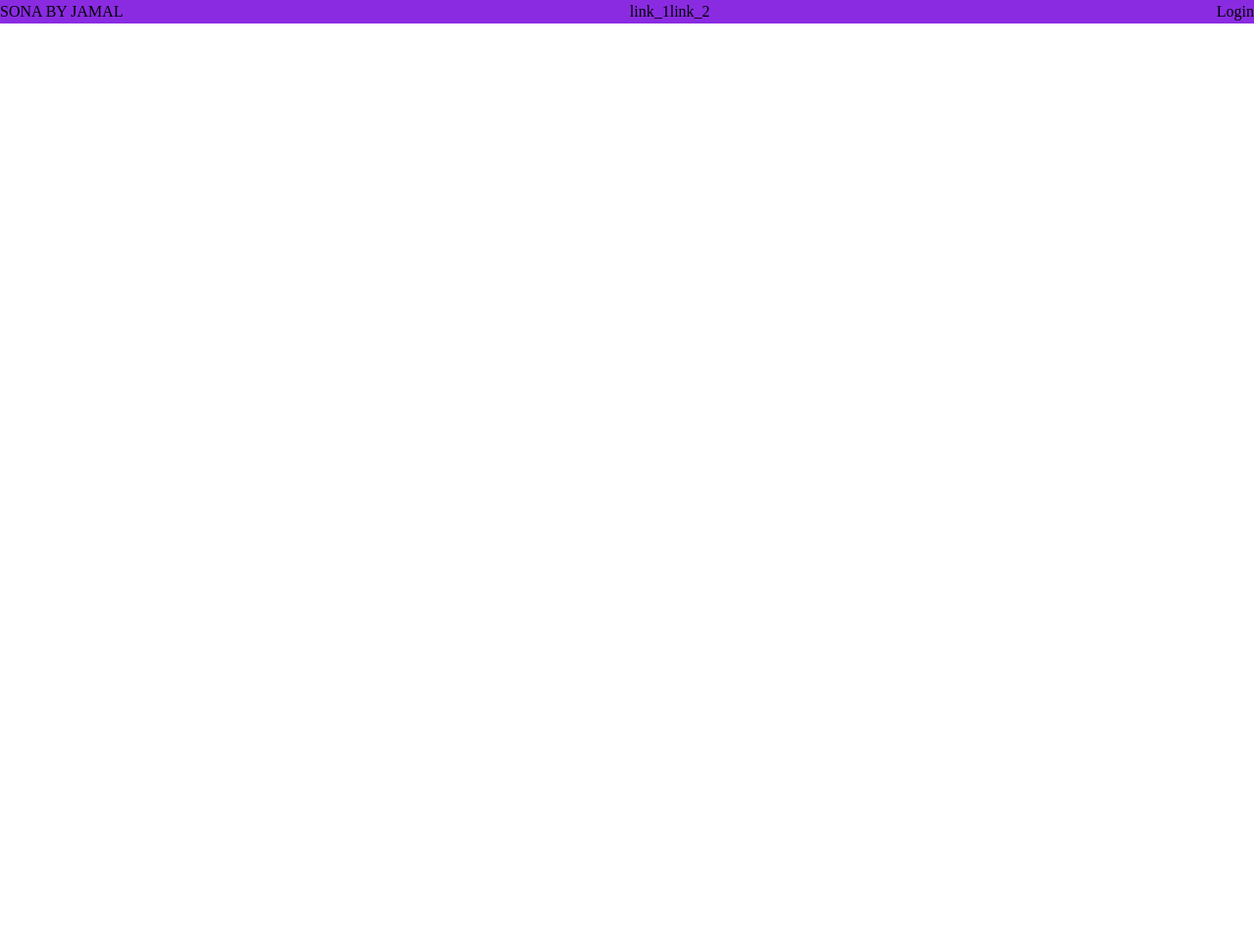
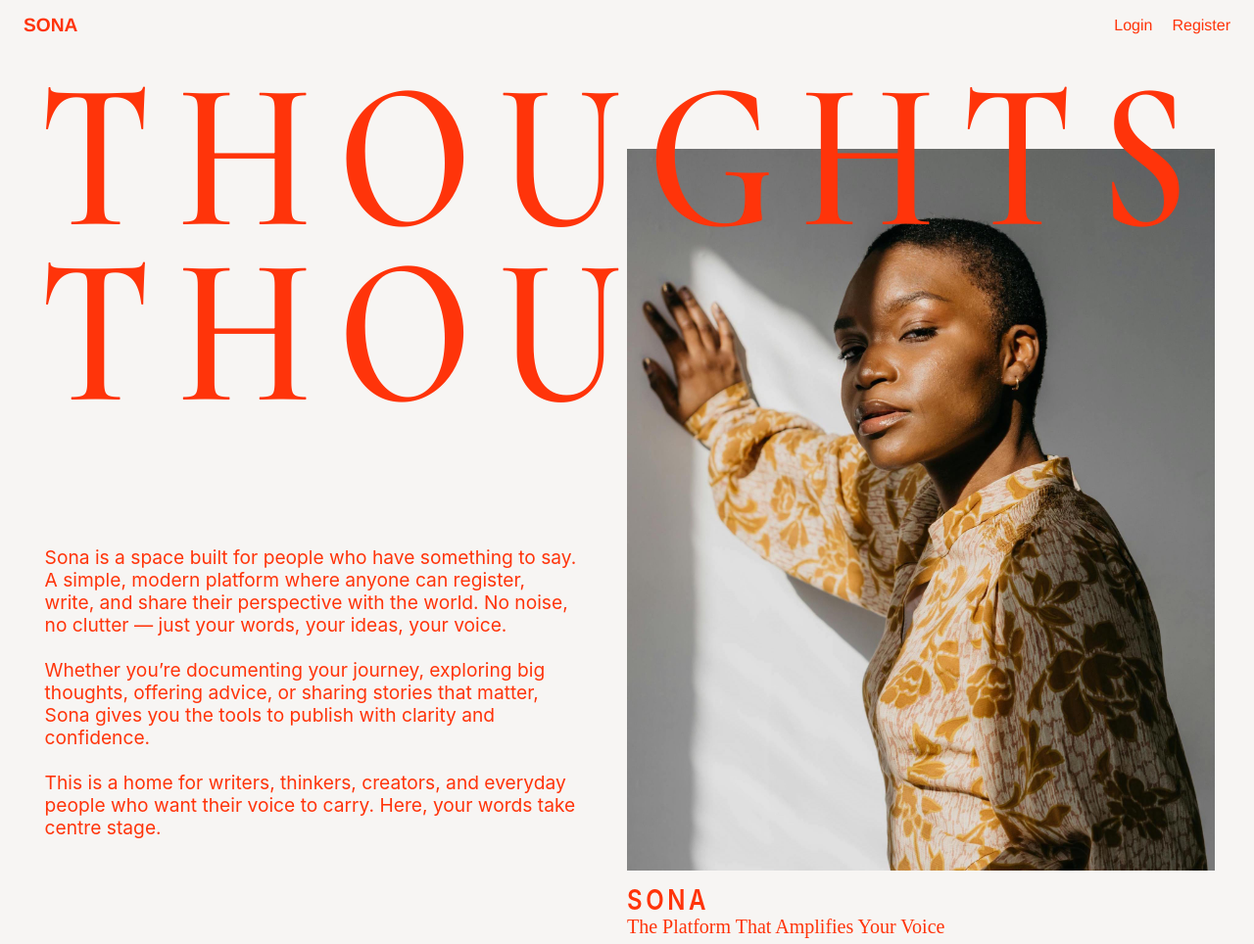
Before and after one commit to Jamal-Raja/sona-fullstack-blogging-platform, a website: page public/index.html in a window 1280 px wide. Shown: the top 964 px of the page at 98% size. Before the commit the page ends 800 px from the top, so only its background shows below. Drawn offline with nearby package versions, Linux system fonts and the light colour scheme.

Commit message:
Add hero section for home page

```diff
--- a/public/assets/css/reset.css
+++ b/public/assets/css/reset.css
@@ -7,6 +7,7 @@
 /* 1. Remove default margin */
 * {
   margin: 0;
+  padding: 0;
 }
 
 /* 2. Add border-box sizing */
@@ -16,12 +17,12 @@
   box-sizing: border-box;
   border-width: 0;
   border-style: solid;
-  border-colour: #e5e7eb;
+  border-color: #e5e7eb;
 }
 
 /* 3. Inherit text decorations and fonts */
 a {
-  colour: inherit;
+  color: inherit;
   text-decoration: inherit;
 }
 
--- a/public/assets/css/style.css
+++ b/public/assets/css/style.css
@@ -1,5 +1,67 @@
+/* THEME */
+:root {
+  /* ------------------------------------------------------ */
+  /* PRIMARY BRAND COLOURS – BRIGHT RED / ORANGE FAMILY     */
+  /* ------------------------------------------------------ */
+
+  --colour-primary: #ff340a; /* core bright red-orange */
+  --colour-primary-intense: #ff2100; /* stronger red for emphasis */
+  --colour-primary-light: #ff6a3d; /* lighter tint for hover / soft areas */
+  --colour-primary-soft: #ffe2d6; /* very light tinted background */
+  --colour-primary-bg: #fff5f0; /* subtle warm background section */
+
+  /* Pure red variants (for text accents that pop) */
+  --colour-red: #ff0000;
+  --colour-red-strong: #e60000;
+  --colour-red-light: #ff4d4d;
+  --colour-red-bg: #fff2f2; /* light red background wash */
+
+  /* ------------------------------------------------------ */
+  /* NEUTRALS (TEXT, BORDERS, BACKGROUND BASES)             */
+  /* ------------------------------------------------------ */
+
+  --colour-bg-main: #ffffff;
+  --colour-bg-alt: #f7f5f3;
+  --colour-bg-muted: #f2f2f2;
+  --colour-bg-contrast: #ededed;
+
+  --colour-text-strong: #0b0b0b;
+  --colour-text-main: #111111;
+  --colour-text-soft: #333333;
+  --colour-text-muted: #666666;
+
+  --colour-border: #dddddd;
+  --colour-border-dark: #bfbfbf;
+
+  /* ------------------------------------------------------ */
+  /* SPECIAL ACCENTS                                        */
+  /* ------------------------------------------------------ */
+
+  /* Soft greys used in editorial layouts */
+  --colour-accent-grey: #e8e8e8;
+  --colour-accent-warm: #fff8f4; /* warm highlight area */
+  --colour-accent-cool: #f7f7ff; /* subtle cool alternative */
+
+  /* ------------------------------------------------------ */
+  /* UTILITIES & STATES                                     */
+  /* ------------------------------------------------------ */
+
+  --colour-success: #2ecc71;
+  --colour-warning: #f39c12;
+  --colour-error: #e74c3c;
+
+  --colour-link: var(--colour-primary);
+  --colour-link-hover: var(--colour-primary-intense);
+
+  --border-outline: 1px solid black;
+}
+
 * {
-  font-family: "Editorial New", serif;
+  font-family: "Helvetica Neue", Arial, sans-serif;
+}
+
+body {
+  background-color: var(--colour-bg-alt);
 }
 
 a {
@@ -7,15 +69,103 @@ a {
   color: black;
 }
 
+/* NAVBAR SECTION */
 #navbar {
   display: flex;
   flex-direction: row;
   justify-content: space-between;
-  background-color: blueviolet;
-  /* color: black; */
+  align-items: center;
+  background-color: var(--colour-bg-alt);
+  color: var(--colour-primary);
+  width: 100%;
+  padding: 1rem 1.5rem;
+  line-height: 1;
+  position: fixed;
+  z-index: 9999;
+}
+
+.logo {
+  font-family: "Cormorant Garamond", serif;
+  font-weight: 700;
+  font-size: 1.2rem;
+  background: transparent;
+}
+
+.logo a {
+  color: var(--colour-primary);
 }
 
 .links {
   display: flex;
   flex-direction: row;
+  gap: 1.25rem;
+  font-weight: 500;
+  background: transparent;
 }
+
+.links a,
+.links li {
+  background: transparent;
+  color: var(--colour-primary);
+}
+
+/* === HERO SECTION === */
+.hero {
+  max-width: 1200px;
+  display: flex;
+  flex-direction: column;
+  justify-self: center;
+  margin: 3rem 1rem;
+  color: var(--colour-primary);
+}
+
+.hero-text {
+  position: relative;
+  z-index: 1;
+}
+
+.hero-text h1 {
+  font-weight: 600;
+  line-height: 1;
+  font-family: "Cormorant Garamond", serif;
+  letter-spacing: 0.15em;
+  transform: scaleY(1.2);
+  z-index: 1;
+}
+
+.hero-text h1:nth-of-type(1) {
+  position: relative;
+}
+
+.hero-subheading {
+  width: 46%;
+  padding: 8rem 0 0 0.35rem;
+  font-family: "Inter", Helvetica, Arial, sans-serif;
+  font-size: 1.2rem;
+  line-height: 1.2;
+}
+
+.hero-image-container {
+  position: absolute;
+  top: 5rem;
+  right: 0;
+  z-index: 0;
+  max-width: 50%;
+  font-family: "Inter", Helvetica, Arial, sans-serif;
+}
+
+.hero-image-container h1 {
+  font-size: 1.5rem;
+  margin-top: 0.75rem;
+  font-family: "Inter", Helvetica, Arial, sans-serif;
+}
+
+.hero-image-container p {
+  font-family: "minion-pro-condensed-display";
+  font-size: 1.25rem;
+}
+
+/* ================break================ */
+.pp {
+  height: 200vh;
+}
--- a/public/assets/js/main.js
+++ b/public/assets/js/main.js
@@ -1 +1,32 @@
-console.log("lol");
+// Function to fit text within its container by adjusting font size
+function fitTextToContainer(containerSelector, textSelector) {
+  const containers = document.querySelectorAll(containerSelector);
+
+  containers.forEach((container) => {
+    const texts = container.querySelectorAll(textSelector);
+    if (!texts.length) return;
+
+    texts.forEach((t) => (t.style.fontSize = "10px"));
+
+    const containerWidth = container.clientWidth;
+    let fontSize = 10;
+
+    while (
+      [...texts].every((t) => t.scrollWidth <= containerWidth) &&
+      fontSize < 500
+    ) {
+      fontSize++;
+      texts.forEach((t) => (t.style.fontSize = fontSize + "px"));
+    }
+
+    texts.forEach((t) => (t.style.fontSize = fontSize - 1 + "px"));
+  });
+}
+
+window.addEventListener("load", function () {
+  fitTextToContainer(".dynamic-container", ".dynamic-text");
+});
+
+window.addEventListener("resize", function () {
+  fitTextToContainer(".dynamic-container", ".dynamic-text");
+});
--- a/public/index.html
+++ b/public/index.html
@@ -1,4 +1,3 @@
-<!-- https://www.squarespace.com/templates/myhra-fluid-demo -->
 <!DOCTYPE html>
 <html lang="en">
   <head>
@@ -6,25 +5,54 @@
     <meta name="viewport" content="width=device-width, initial-scale=1.0" />
     <!-- Favicon Icon -->
     <link rel="icon" href="./assets/images/favicon.ico" />
-    <!-- Stylesheets and Fonts -->
+    <!-- FONTS -->
+    <link
+      rel="stylesheet"
+      href="https://fonts.googleapis.com/css2?family=Cormorant+Garamond:ital,wght@0,300;0,400;0,500;0,600;0,700;1,300;1,400;1,500;1,600;1,700&display=swap"
+    />
+
+    <!-- CSS -->
     <link rel="stylesheet" href="./assets/css/reset.css" />
-    <link rel="stylesheet" href="./assets/fonts/editorial-new/fonts.css" />
     <link rel="stylesheet" href="./assets/css/style.css" />
     <title>Sona | Amplify your voice</title>
   </head>
   <body>
+    <!-- NAVBAR -->
+    <nav id="navbar">
+      <h1 class="logo"><a href="#">SONA</a></h1>
+      <ul class="links">
+        <li><a href="#">Login</a></li>
+        <li><a href="#">Register</a></li>
+      </ul>
+    </nav>
+    <!-- MAIN CONTENT -->
     <main>
-      <!-- Navbar -->
-      <nav id="navbar">
-        <h1>SONA BY JAMAL</h1>
-        <ul class="links">
-          <li><a href="">link_1</a></li>
-          <li><a href="">link_2</a></li>
-        </ul>
-        <a href="">Login</a>
-      </nav>
-      <!-- Blog Section -->
-      <section id="blog-section"></section>
+      <!-- HERO SECTION -->
+      <a href="#" class="hero-email">hello@sona-empower.com</a>
+      <section class="hero">
+        <div class="hero-text dynamic-container">
+          <h1 class="dynamic-text">THOUGHTS</h1>
+          <h1 class="dynamic-text">THOUGHTS</h1>
+          <p class="hero-subheading">
+            Sona is a space built for people who have something to say. A
+            simple, modern platform where anyone can register, write, and share
+            their perspective with the world. No noise, no clutter — just your
+            words, your ideas, your voice. <br /><br />Whether you’re
+            documenting your journey, exploring big thoughts, offering advice,
+            or sharing stories that matter, Sona gives you the tools to publish
+            with clarity and confidence. <br /><br />This is a home for writers,
+            thinkers, creators, and everyday people who want their voice to
+            carry. Here, your words take centre stage.
+          </p>
+          <div class="hero-image-container">
+            <img src="assets/images/hero-main-2.jpg" alt="" />
+            <h1>SONA</h1>
+            <p>The Platform That Amplifies Your Voice</p>
+          </div>
+        </div>
+      </section>
+
+      <section class="pp"></section>
     </main>
 
     <script src="./assets/js/main.js"></script>
```
Also changed, not shown: public/assets/images/hero-main-2.jpg (added), public/assets/images/hero-main.jpg (added).
